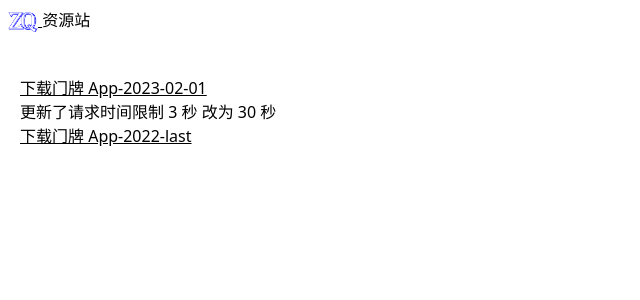
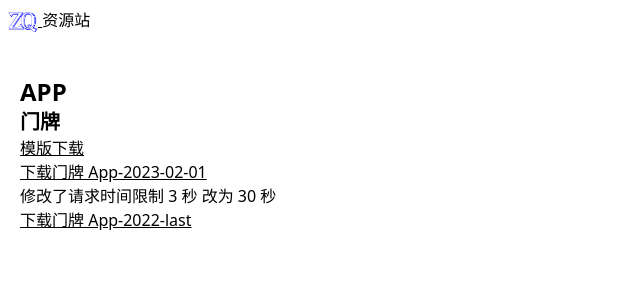
Before and after one commit to oft/oft.github.io, a Jekyll site: the page built from _posts/2023-02-01-apk.md, in a window 1280 px wide. Shown: the top 300 px of the page, without its empty margins (0-640 px from the left). Built offline with Jekyll 4.4.1, drawn with Linux system fonts in a browser that asks for light colours; nearby versions of some CDN libraries; our own code applies the rules of GitHub Pages for plain Markdown files.

Commit message:
Update 2023-02-01-apk.md

```diff
--- a/_posts/2023-02-01-apk.md
+++ b/_posts/2023-02-01-apk.md
@@ -1,6 +1,10 @@
-[下载门牌 App-2023-02-01](https://ide.dcloud.net.cn/build/download/fd0f0740-a209-11ed-9d83-8daa7650d587)
+# APP
 
-* 更新了请求时间限制 3 秒 改为 30 秒
+## 门牌
 
+* [模版下载](https://whgg.coding.net/s/041a4850-3a70-4a64-a942-ef9f58c40ef7)
 
-[下载门牌 App-2022-last](https://vkceyugu.cdn.bspapp.com/VKCEYUGU-1227af61-0acf-4bb5-901d-e9e4a012a543/8374d523-2ff1-4a3c-a936-0d7f9dd66982.apk)
+* [下载门牌 App-2023-02-01](https://ide.dcloud.net.cn/build/download/fd0f0740-a209-11ed-9d83-8daa7650d587)
+  * 修改了请求时间限制 3 秒 改为 30 秒
+
+* [下载门牌 App-2022-last](https://vkceyugu.cdn.bspapp.com/VKCEYUGU-1227af61-0acf-4bb5-901d-e9e4a012a543/8374d523-2ff1-4a3c-a936-0d7f9dd66982.apk)
```
